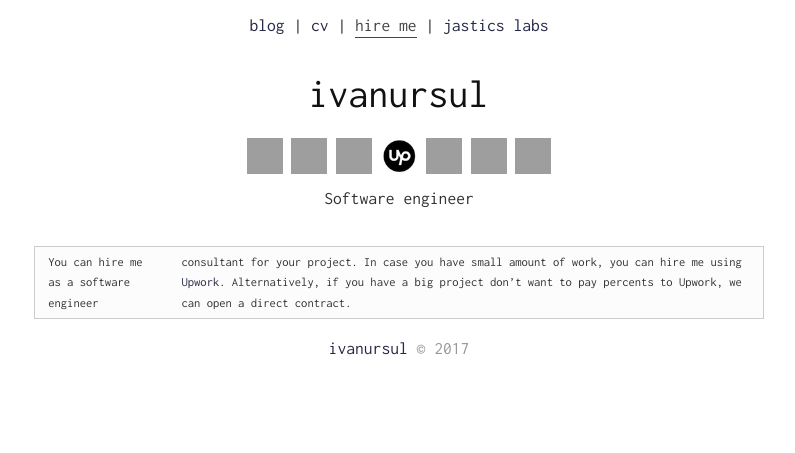
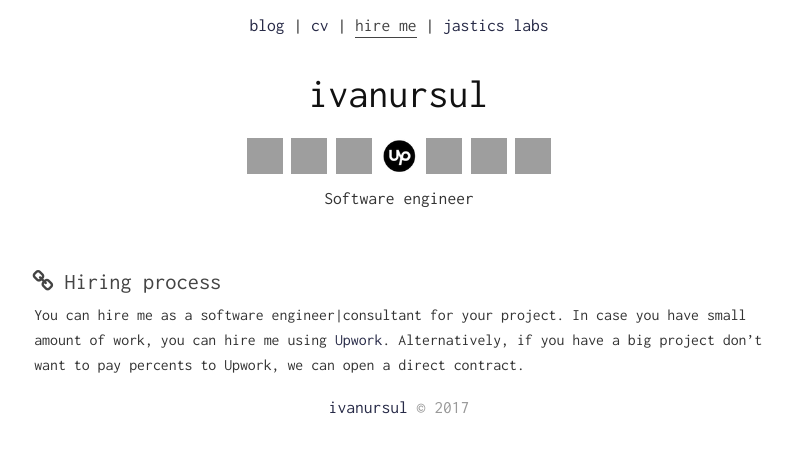
Before and after one commit to ivanursul/ivanursul, a Jekyll site: the page built from hire_me.md, in a window 1280 px wide, cut to the strip 0-453 px from the top of the page. Shown: the whole strip, without its empty margins (241-1036 px from the left). Built offline with Jekyll 4.4.1, drawn with Linux system fonts in a browser that asks for light colours; our own code applies the rules of GitHub Pages for plain Markdown files; grey boxes are pictures that could not be loaded.

Commit message:
Working with Upwork page

```diff
--- a/hire_me.md
+++ b/hire_me.md
@@ -3,5 +3,5 @@
 date: 2018-10-05 12:00:00
 ---
 
-
+### <a href="#hiring" name="hiring"><i class="fa fa-link anchor" aria-hidden="true"></i></a> Hiring process
 You can hire me as a software engineer|consultant for your project. In case you have small amount of work, you can hire me using [Upwork](https://www.upwork.com/freelancers/~01773bdc595f0cec47). Alternatively, if you have a big project don't want to pay percents to Upwork, we can open a direct contract.
```
